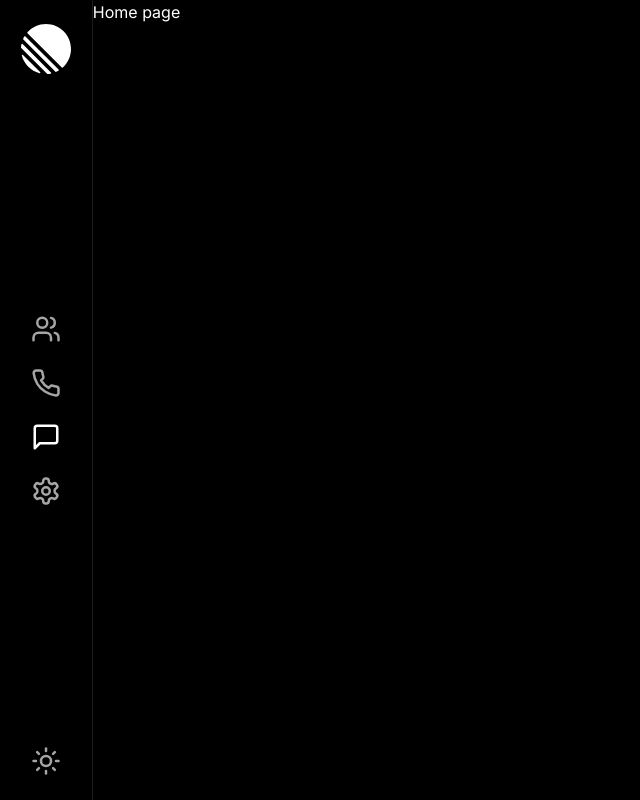
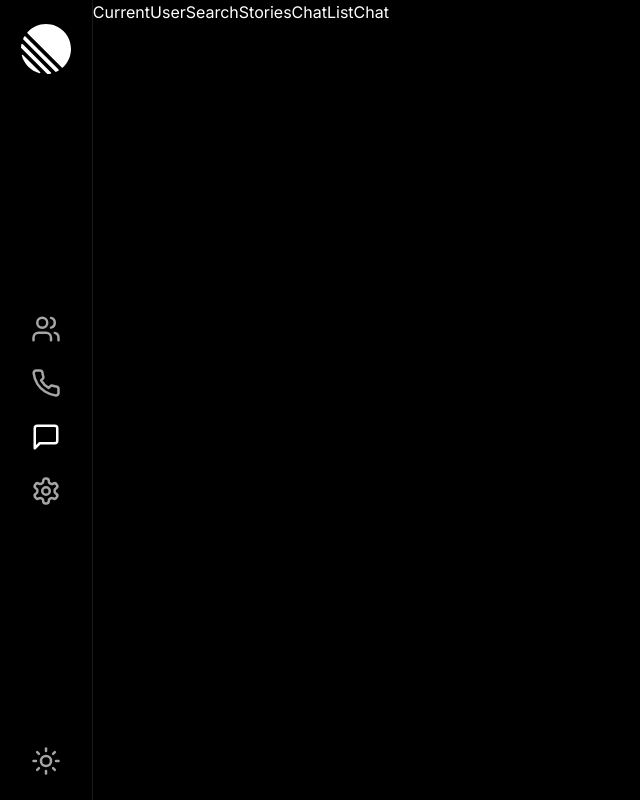
Before and after one commit to sinukov-dev/social-m, a Next.js app: page / in a window 1280 px wide. Shown: the whole page, without its empty margins (0-640 px from the left). Built offline with nearby package versions, Linux system fonts and the light colour scheme.

Commit message:
fix sidebar and home structure

```diff
--- a/src/app/page.tsx
+++ b/src/app/page.tsx
@@ -1,9 +1,13 @@
+import { Home } from '@/components/screens/home/Home'
 import type { Metadata } from 'next'
-
 export const metadata: Metadata = {
 	title: 'Main page',
 }
 
-export default function HomePage() {
-	return <div>Home page</div>
+export default function ChatsPage() {
+	return (
+		<>
+			<Home />
+		</>
+	)
 }
--- /dev/null
+++ b/src/components/screens/home/Home.tsx
@@ -0,0 +1,22 @@
+import { Chat } from './chats/Chat'
+import { ChatList } from './chats/ChatList'
+import { CurrentUser } from './chats/CurrentUser'
+import { Search } from './chats/Search'
+import { Stories } from './chats/Stories'
+import styles from './Home.module.scss'
+
+export function Home() {
+	return (
+		<div className={`flex h-full`}>
+			<div className={`flex `}>
+				<CurrentUser />
+				<Search />
+				<Stories />
+				<ChatList />
+			</div>
+			<div className={`w-full h-full `}>
+				<Chat />
+			</div>
+		</div>
+	)
+}
--- /dev/null
+++ b/src/components/screens/home/chats/Chat.tsx
@@ -0,0 +1,3 @@
+export function Chat() {
+	return <div>Chat</div>
+}
--- /dev/null
+++ b/src/components/screens/home/chats/ChatList.tsx
@@ -0,0 +1,3 @@
+export function ChatList() {
+	return <div>ChatList</div>
+}
--- /dev/null
+++ b/src/components/screens/home/chats/CurrentUser.tsx
@@ -0,0 +1,3 @@
+export function CurrentUser() {
+	return <div>CurrentUser</div>
+}
--- /dev/null
+++ b/src/components/screens/home/chats/Search.tsx
@@ -0,0 +1,3 @@
+export function Search() {
+	return <div>Search</div>
+}
--- /dev/null
+++ b/src/components/screens/home/chats/Stories.tsx
@@ -0,0 +1,3 @@
+export function Stories() {
+	return <div>Stories</div>
+}
```
Also changed, not shown: src/components/screens/home/Home.module.scss (added).
